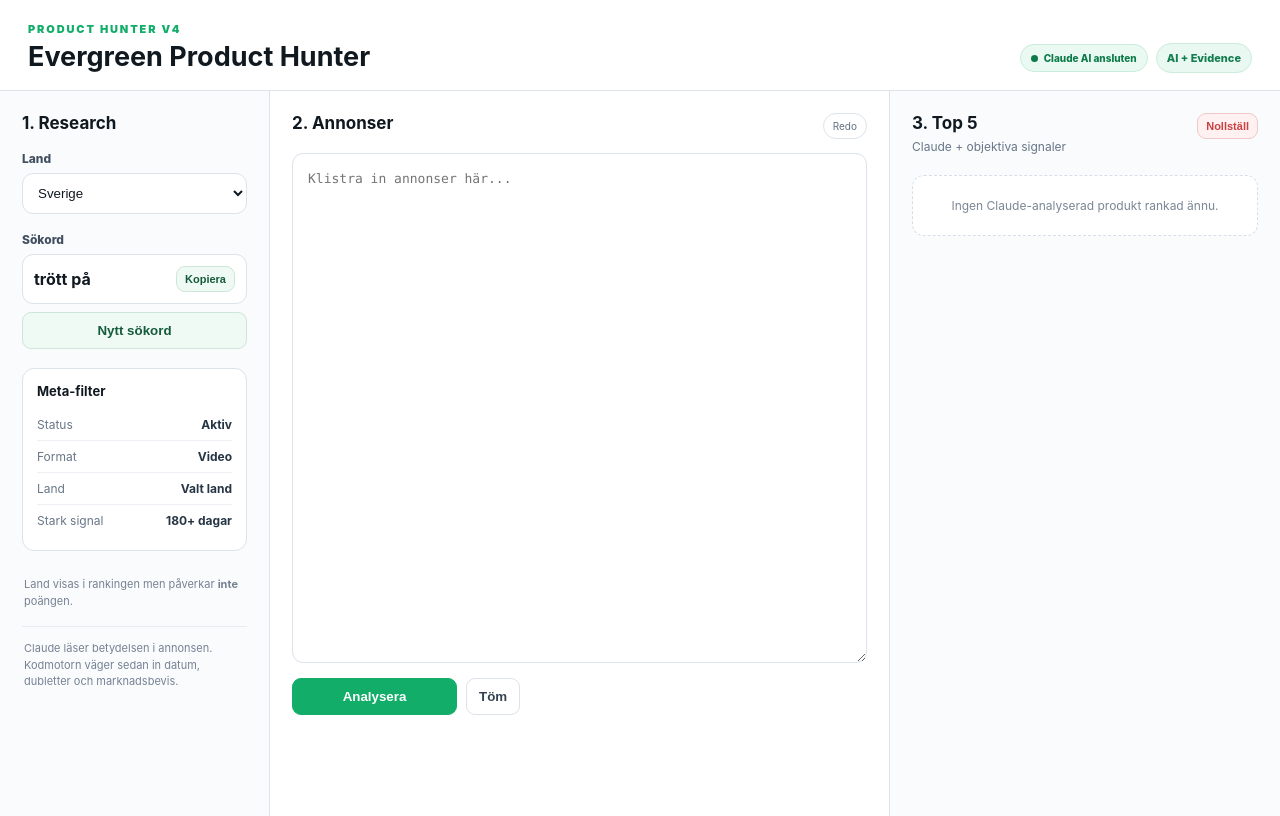
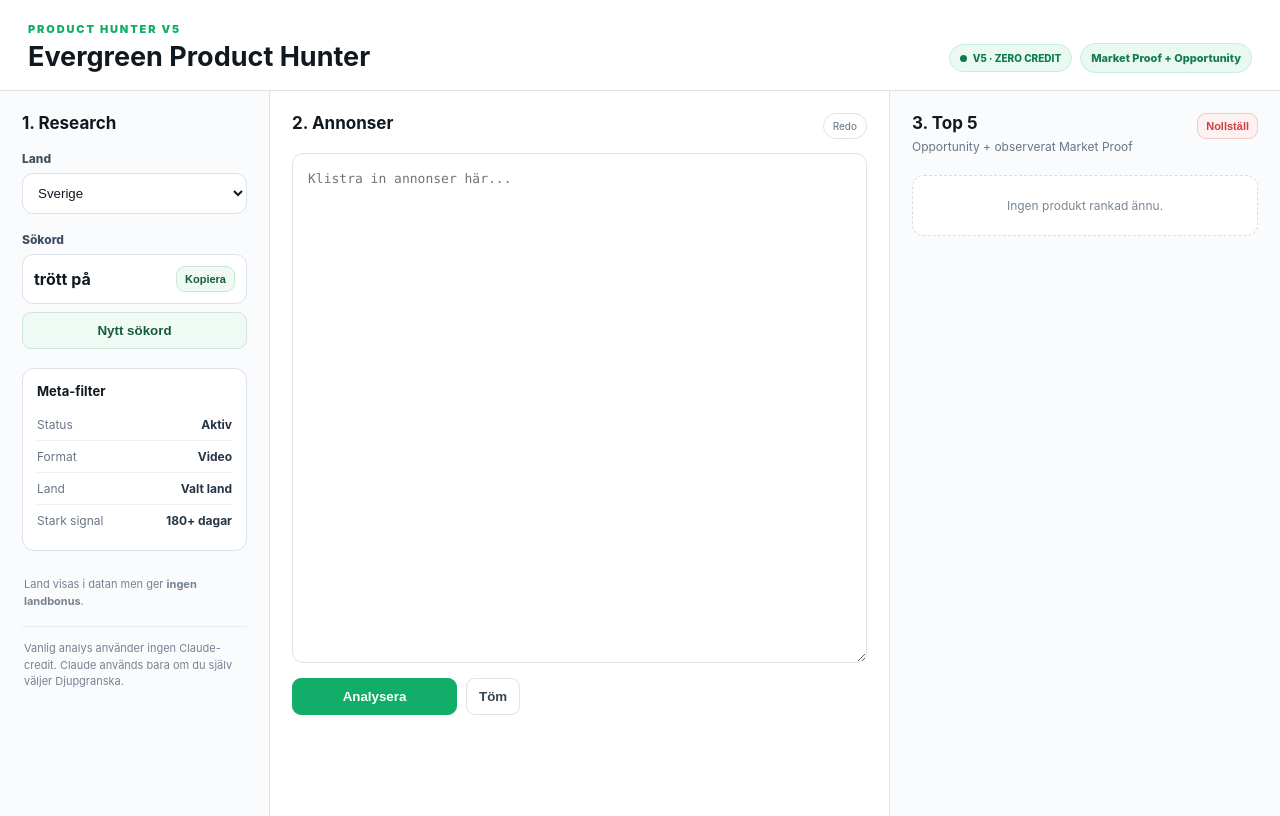
Before and after one commit to esei-melestesfay-afk/PRODUCT-HUNTER, a Flask app: page / in a window 1280 px wide. Run offline with Flask 3, Linux system fonts and the light colour scheme; data that the repository does not hold is empty; some libraries are stand-ins or nearby versions.

Commit message:
V5: update interface for zero-credit ranking

```diff
--- a/templates/index.html
+++ b/templates/index.html
@@ -3,21 +3,21 @@
 <head>
   <meta charset="utf-8">
   <meta name="viewport" content="width=device-width,initial-scale=1">
-  <title>Evergreen Product Hunter V4</title>
+  <title>Evergreen Product Hunter V5</title>
   <link rel="stylesheet" href="{{ url_for('static', filename='style.css') }}">
 </head>
 <body>
 <header class="topbar">
   <div>
-    <div class="eyebrow">PRODUCT HUNTER V4</div>
+    <div class="eyebrow">PRODUCT HUNTER V5</div>
     <h1>Evergreen Product Hunter</h1>
   </div>
   <div class="header-status">
-    <div id="claudeBadge" class="ai-badge {{ 'online' if claude_ready else 'offline' }}">
+    <div id="engineBadge" class="ai-badge online">
       <span class="ai-dot"></span>
-      <span>{{ 'Claude AI ansluten' if claude_ready else 'Claude API saknas' }}</span>
+      <span>V5 · ZERO CREDIT</span>
     </div>
-    <div class="pill">AI + Evidence</div>
+    <div class="pill">Market Proof + Opportunity</div>
   </div>
 </header>
 
@@ -48,8 +48,8 @@
       <div class="filter-row"><span>Stark signal</span><b>180+ dagar</b></div>
     </div>
 
-    <div class="mini-note">Land visas i rankingen men påverkar <b>inte</b> poängen.</div>
-    <div class="mini-note ai-note">Claude läser betydelsen i annonsen. Kodmotorn väger sedan in datum, dubletter och marknadsbevis.</div>
+    <div class="mini-note">Land visas i datan men ger <b>ingen landbonus</b>.</div>
+    <div class="mini-note ai-note">Vanlig analys använder ingen Claude-credit. Claude används bara om du själv väljer Djupgranska.</div>
   </aside>
 
   <section class="panel center">
@@ -61,7 +61,7 @@
     <textarea id="adsInput" placeholder="Klistra in annonser här..."></textarea>
 
     <div class="actions">
-      <button id="analyzeBtn" class="primary" onclick="this.dataset.running='1';this.disabled=true;document.getElementById('status').textContent='Startar analys…';">Analysera</button>
+      <button id="analyzeBtn" class="primary">Analysera</button>
       <button id="clearInput" class="secondary">Töm</button>
     </div>
 
@@ -72,7 +72,7 @@
     <div class="section-title">
       <div>
         <h2>3. Top 5</h2>
-        <p>Claude + objektiva signaler</p>
+        <p>Opportunity + observerat Market Proof</p>
       </div>
       <button id="resetBtn" class="danger small">Nollställ</button>
     </div>
@@ -84,34 +84,28 @@
             <div class="rank-top">
               <span class="rank-number">#{{ loop.index }}</span>
               <span class="country-badge">{{ item.country }}</span>
-              <span class="ai-mini">AI</span>
+              <span class="zero-mini">0 kr</span>
               <span class="decision">{{ item.decision }}</span>
             </div>
-            <div class="rank-head">
-              <strong>{{ item.product_name }}</strong>
-              <span>{{ "%.1f"|format(item.final_score) }}</span>
-            </div>
-            <div class="company-row">
-              <span class="company-label">Företag</span>
-              <strong class="company-name">{{ item.company }}</strong>
-              <button type="button" class="copy-company small" data-company="{{ item.company|e }}">Kopiera</button>
-            </div>
+            <div class="rank-head"><strong>{{ item.product_name }}</strong><span>{{ "%.1f"|format(item.opportunity_score) }}</span></div>
             <p>{{ item.problem_summary }}</p>
             <div class="why">{{ item.why_short }}</div>
             <div class="score-grid">
-              <span>Problem <b>{{ item.problem_strength }}/10</b></span>
-              <span>35+ <b>{{ item.fit35_score }}/10</b></span>
-              <span>Evergreen <b>{{ item.evergreen_score }}/10</b></span>
-              <span>Proof <b>{{ item.market_validation_score }}/10</b></span>
-              <span>Betalningsvilja <b>{{ item.willingness_to_pay }}/10</b></span>
-              <span>AI confidence <b>{{ item.ai_confidence }}/10</b></span>
+              <span>Opportunity <b>{{ item.opportunity_score }}</b></span>
+              <span>Market Proof <b>{{ item.market_proof }}</b></span>
+              <span>Confidence <b>{{ item.confidence }}%</b></span>
+              <span>Företag <b>{{ item.independent_advertisers }}</b></span>
+              <span>Annonser <b>{{ item.ad_count }}</b></span>
+              <span>Status <b>{{ item.age_status }}</b></span>
             </div>
           </article>
         {% endfor %}
       {% else %}
-        <div class="empty">Ingen Claude-analyserad produkt rankad ännu.</div>
+        <div class="empty">Ingen produkt rankad ännu.</div>
       {% endif %}
     </div>
+
+    <div id="watchList" class="watch-list"></div>
   </aside>
 </main>
 
```
